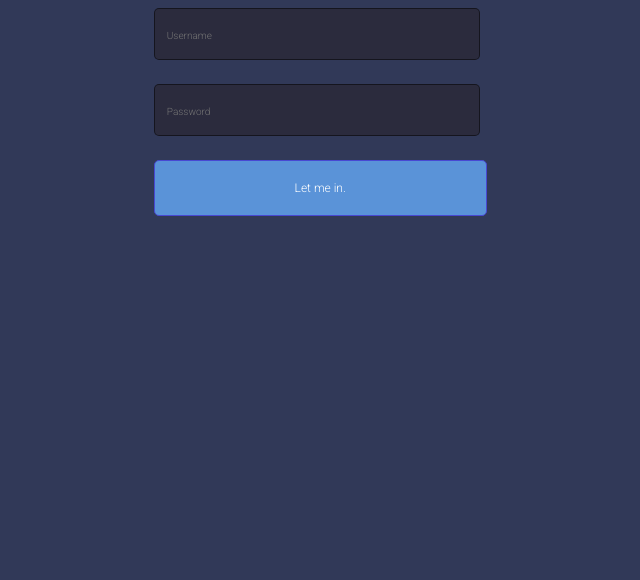
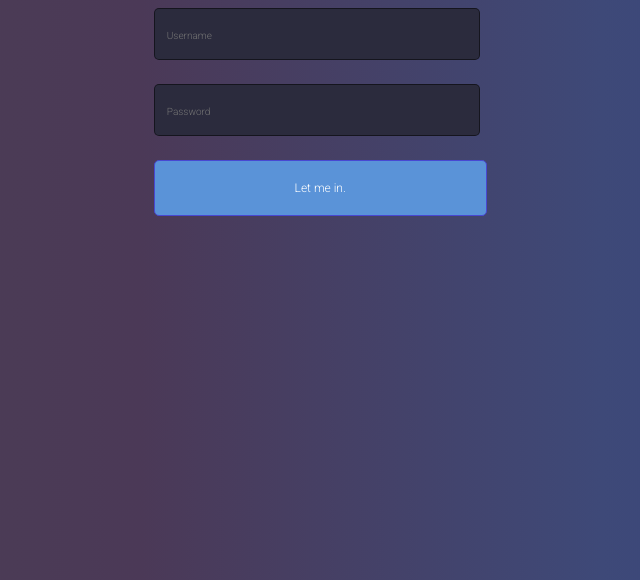
Before and after one commit to PauloF7T/introdu-o-css, a plain HTML site: page login.html in a window 1280 px wide. Shown: the part 220-800 px from the top of the page, without its empty margins (307-947 px from the left). Drawn offline with Linux system fonts and the light colour scheme.

Commit message:
atualizando

```diff
--- a/login.css
+++ b/login.css
@@ -8,7 +8,8 @@
     font-family: 'Roboto', sans-serif;
 }
 body{
-    background-color: #313958;
+    background: rgb(75,64,83);
+    background: linear-gradient(90deg, rgba(75,64,83,1) 0%, rgba(75,57,87,1) 35%, rgba(62,73,120,1) 71%, rgba(59,71,122,1) 78%);
 }
 .container {
     width: 40vw;
```
